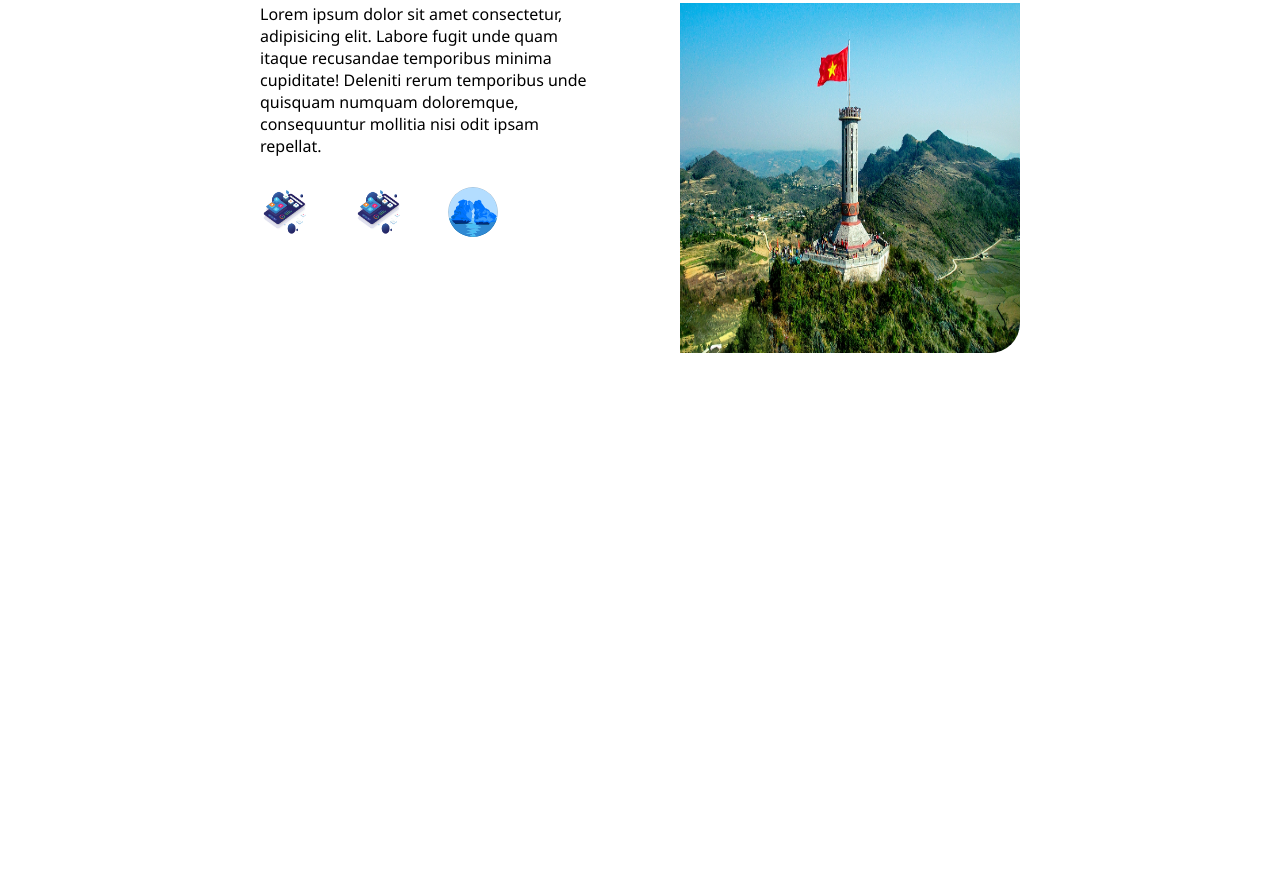
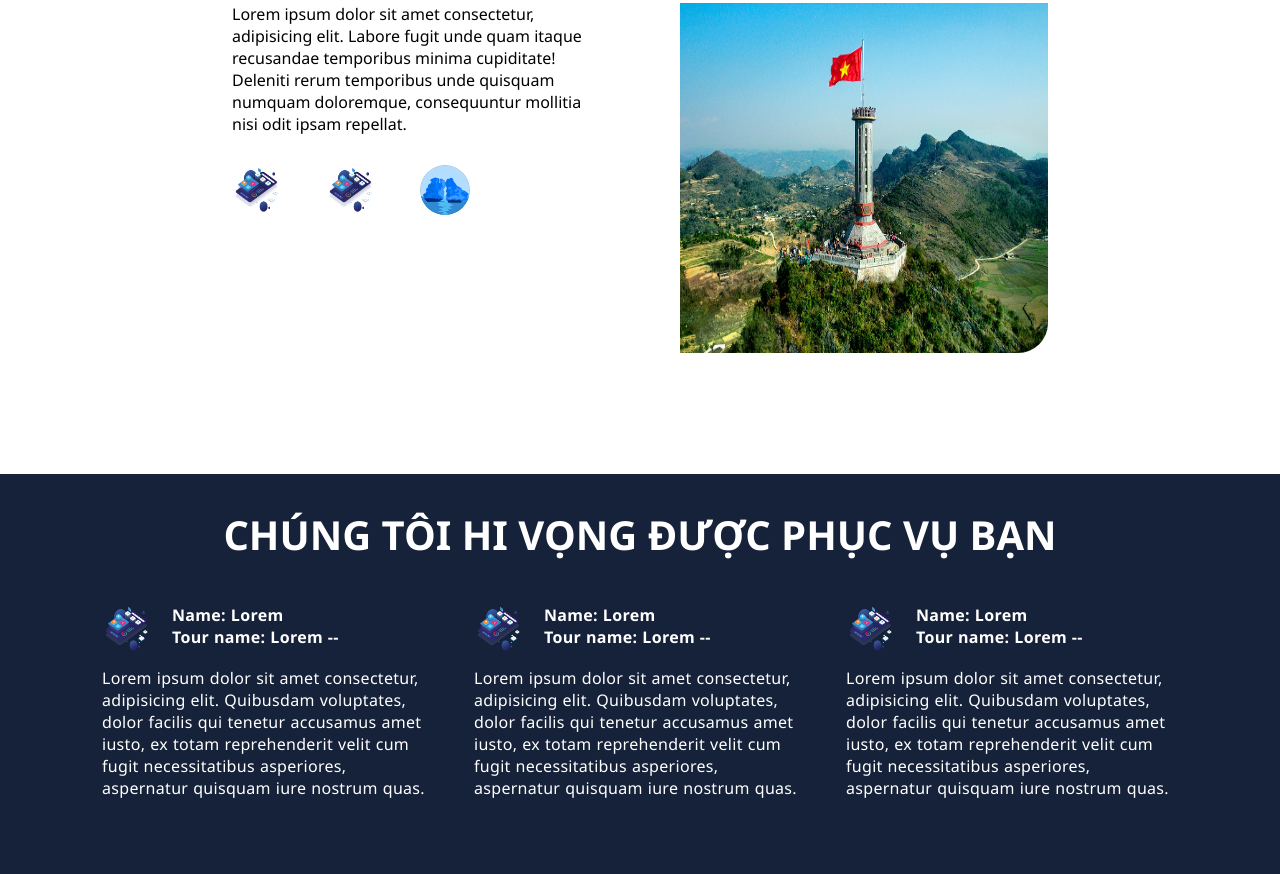
Before and after one commit to hoanggiang2912/UX-UI-HACKATHON-2023---TYRANTS-HACKATHON, a website: page index.html in a window 1280 px wide. Shown: the part 926-1800 px from the top of the page. Before the commit the page ends 1400 px from the top, so only its background shows below. Drawn offline with nearby package versions, Linux system fonts and the light colour scheme.

Commit message:
add feedback section

```diff
--- a/Css/style.css
+++ b/Css/style.css
@@ -153,7 +153,6 @@ body{
 .about{
     width: 100%;
     height: 700px;
-    padding: 40px;
     display: flex;
     flex-direction: column;
     justify-content: center;
@@ -270,17 +269,24 @@ body{
     width: 100%;
     height: 400px;
     padding-inline: 20px;
+    background-color: var(--header-clr);
+    display: flex;
+    flex-direction: column;
+    justify-content: center;
 }
 .feedback-header{
     text-align: center;
 }
 .feedback-title{
-    margin-top: 50px;
+    margin-top: 0px;
+    font-size: 40px;
+    text-transform: uppercase;
+    font-weight: 800;
 }
 .feedback-content{
     display: flex;
     justify-content: center;
-    height: 300px;
+    height: 280px;
     align-items: center;
 }
 .feedback-items{
@@ -321,3 +327,18 @@ body{
 /* footer */
 
 /* scrollbar custom */
+body::-webkit-scrollbar{
+    width: 10px;
+    height: 10px;
+    background-color: var(--white);
+    border-radius: 5px;
+}
+body::-webkit-scrollbar-thumb{
+    width: 100%;
+    height: 10px;
+    border-radius: 10px;
+    background-color: lightgray;
+}
+body::-webkit-scrollbar-track{
+
+}
--- a/index.html
+++ b/index.html
@@ -91,7 +91,7 @@
     <section class="sign-in-form"></section>
     <!-- feedback -->
     <section class="feedback">
-        <!-- <div class="feedback-container">
+        <div class="feedback-container">
             <div class="feedback-header">
                 <h1 class="feedback-title">Chúng tôi hi vọng được phục vụ bạn</h1>
             </div>
@@ -133,7 +133,7 @@
                     </div>
                 </div>
             </div>
-        </div> -->
+        </div>
     </section>
     <!-- Footer -->
     <footer></footer>
```
Also changed, not shown: 1 other file.
